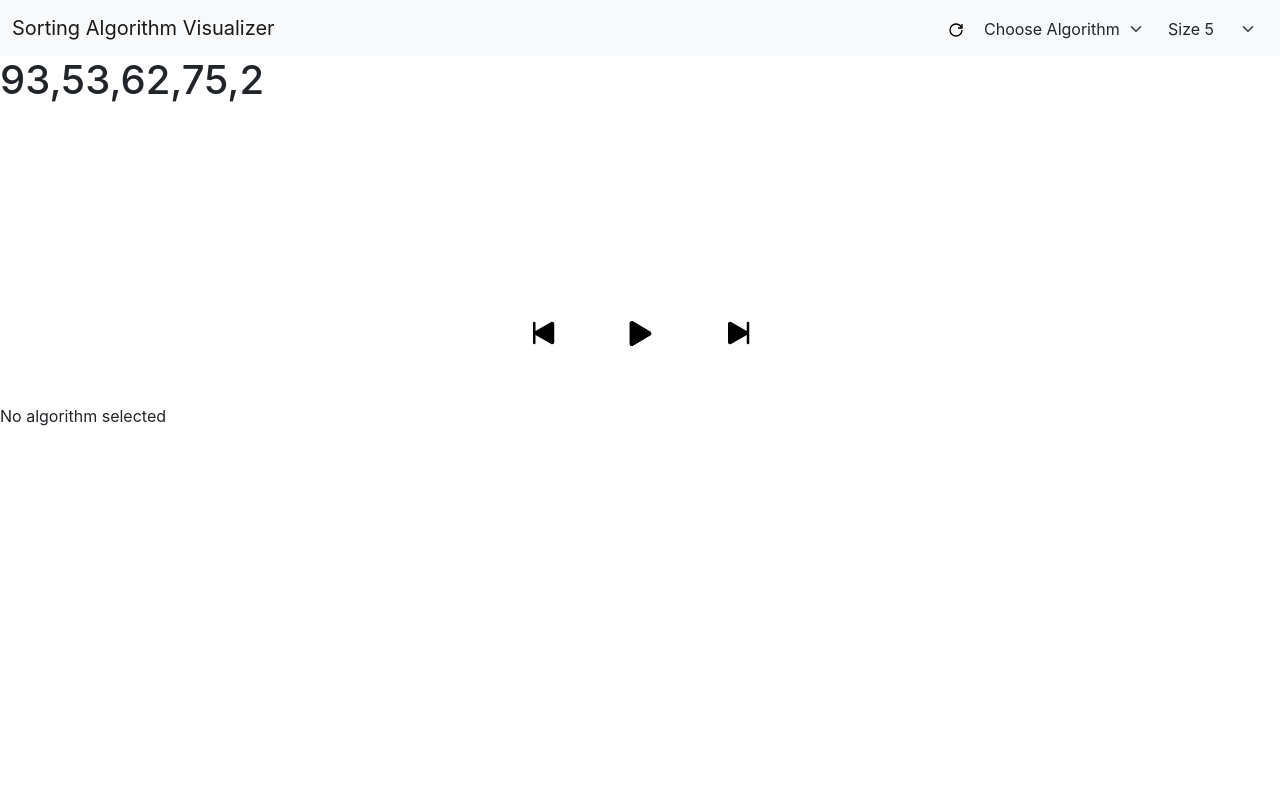
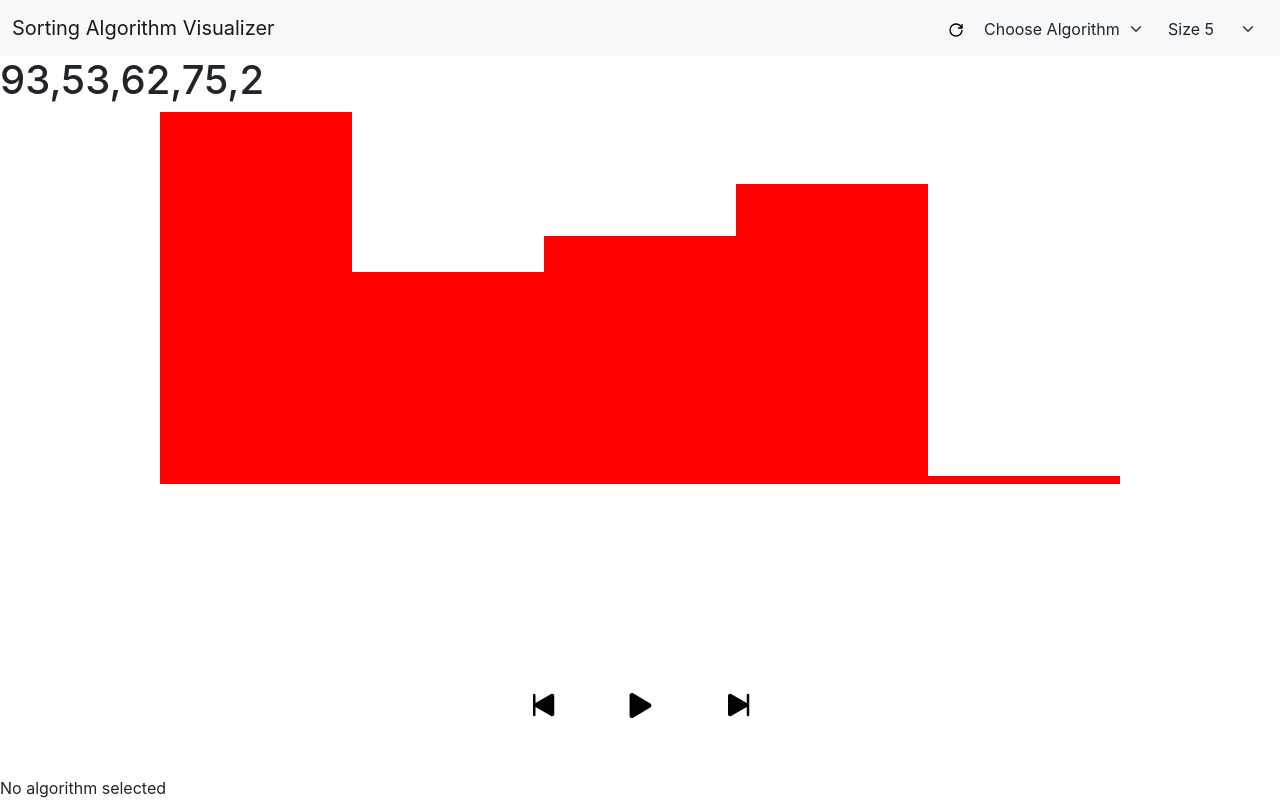
Before and after one commit to nathanaeng/sorting-visualizer, a React (Create React App) app: page / in a window 1280 px wide. Built offline with nearby package versions, Linux system fonts and the light colour scheme.

Commit message:
Visual representation of array, not fully functional

```diff
--- a/src/App.js
+++ b/src/App.js
@@ -2,6 +2,7 @@ import { useEffect } from 'react';
 import ReactDOM from 'react-dom';
 import Header from './components/Header';
 import Controls from './components/Controls';
+import MyArray from './components/MyArray';
 import Bar from './components/Bar';
 import SelectionSort from './algorithms/SelectionSort';
 
@@ -52,6 +53,7 @@ function App() {
     <div>
       <Header updateArray={updateArray}/>
       <div className="array" style={{wordWrap: "break-word"}}></div>
+      <MyArray arr={array} size={size}/>
       <Controls />
       <div className="algorithm">No algorithm selected</div>
     </div>
--- a/src/components/Bar.js
+++ b/src/components/Bar.js
@@ -1,8 +1,8 @@
 import React from 'react';
 
-const Bar = ({ value }) => {
+const Bar = ({ value, size }) => {
     return(
-        <div className="bar" style={{height: `${4*value}px`, width:`20px`}}></div>
+        <div className="bar" style={{height: `${4*value}px`, width:`${size}%`}}></div>
     );
 };
 
--- a/src/components/MyArray.js
+++ b/src/components/MyArray.js
@@ -1,8 +1,13 @@
 import React from 'react';
+import Bar from './Bar';
 
-const Array = ({ arr }) => {
+const Array = ({ arr, size }) => {
     return(
-        <div><h1>{arr}</h1></div>
+        <div className="center">
+            <div className="array-grid" style={{gridTemplateColumns: `repeat(${size}, auto)`}}>
+                {arr.map((element, index) => <div key={index} style={{gridColumn: `${index+1}`}}><Bar value={element}/></div>)}
+            </div>
+        </div>
     );
 };
 
--- a/src/index.css
+++ b/src/index.css
@@ -59,3 +59,9 @@ code {
 .bar {
   background-color: red;
 }
+
+.array-grid {
+  width: 75%;
+  display: grid;
+  transform: scaleY(-1);
+}
```
